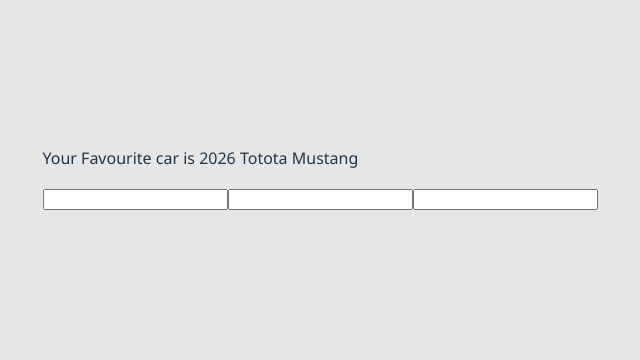
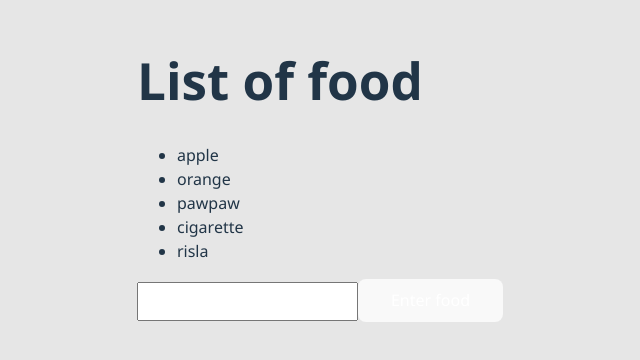
Before and after one commit to Jerryhubgit/Learn-React, a React (Vite) app: page / in a window 1280 px wide. Shown: the part 230-590 px from the top of the page, without its empty margins (320-960 px from the left). Built offline with nearby package versions, Linux system fonts and the light colour scheme.

Commit message:
create interface for food todo

```diff
--- a/src/MyComponent.jsx
+++ b/src/MyComponent.jsx
@@ -1,22 +1,22 @@
 import { useState } from 'react'
 
+function MyComponent(){
+    const foodsList = ['apple', 'orange', 'pawpaw', 'cigarette', 'risla']
+    const [foods, setFood] = useState()
+    const addFood = () => {
+        let newFood = document.getElementById('foodInput').value
+        setFood([...foodsList,  newFood])
+    }
 
-function MyComponent(){
-
-    let [car , setCar] = useState({name: "Totota", year: 2026, model: 'Mustang'})
-
-    const changeYear = (e) => setCar({...car , year: e.target.value})
-    const changeName = (e) => setCar({...car, name: e.target.value})
-    const changeModel = (e) => setCar({...car, model: e.target.value})
-
+    const newArray = foodsList.map((food, index) => <li key={index}>{food}</li>)
     return (
-
         <div>
-            <p>Your Favourite car is {car.year} {car.name} {car.model} </p>
-
-            <input type="number" onChange={changeYear} />
-            <input type="text"  onChange={changeName}/>
-            <input type="text" onChange={changeModel} />
+            <h1>List of food</h1>
+            <ul>
+                {newArray}
+            </ul>
+            <input type="text" id="foodInput" />
+            <button onClick={() => addFood()}>Enter food</button>
         </div>
     )
 }
--- a/src/index.css
+++ b/src/index.css
@@ -64,3 +64,7 @@
     background-color: #f9f9f9;
   }
 }
+
+input{
+  padding: 10px 20px;
+}
```
Also changed, not shown: script.js (deleted, +0 -9 lines).
